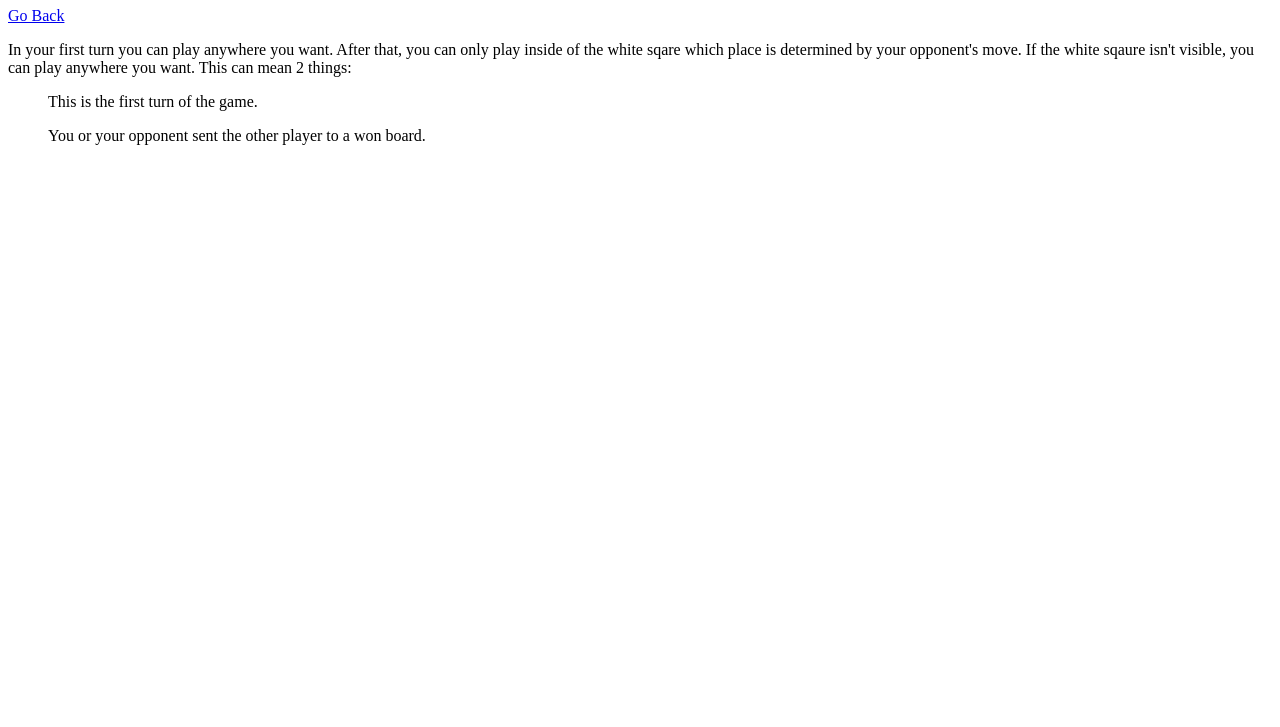
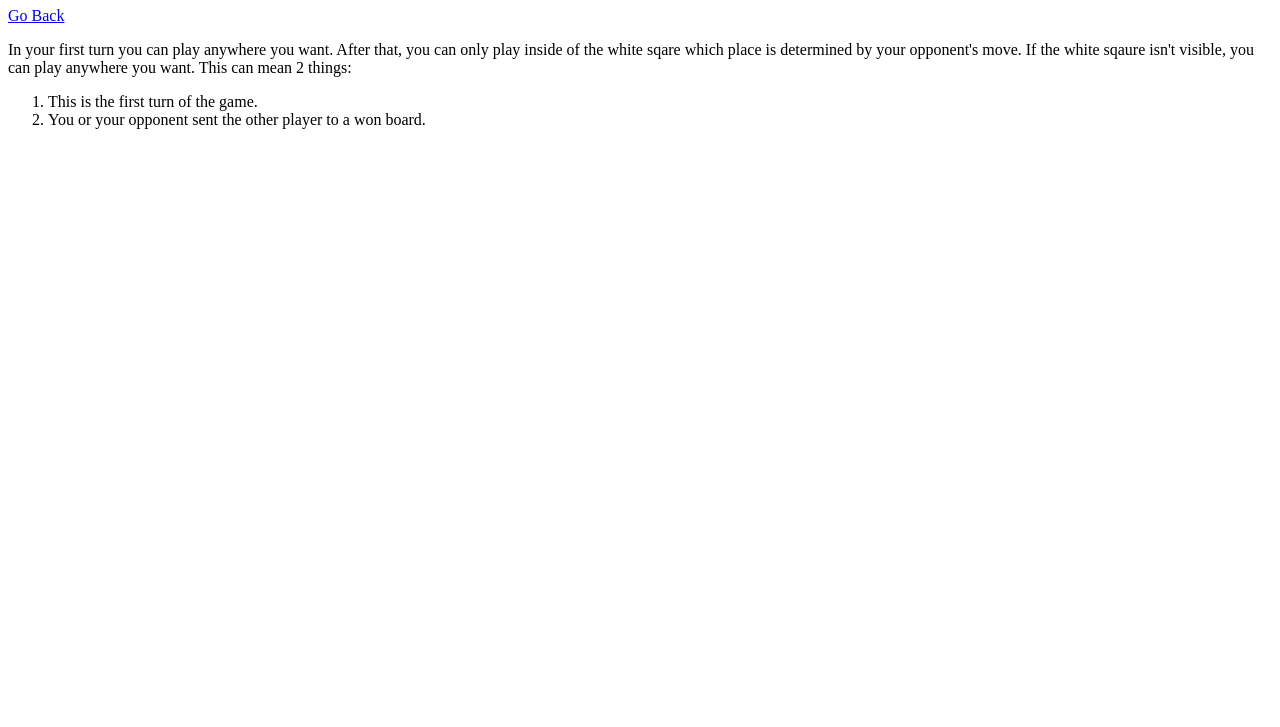
Before and after one commit to ultimate-tictac/ultimate-tictac.github.io, a plain HTML site: page how-to-play.html in a window 1280 px wide. Shown: the part 73-800 px from the top of the page. Drawn offline with Linux system fonts and the light colour scheme.

Commit message:
Update how-to-play.html

```diff
--- a/how-to-play.html
+++ b/how-to-play.html
@@ -6,8 +6,10 @@
   <p>In your first turn you can play anywhere you want.
   After that, you can only play inside of the white sqare which place is determined by your opponent's move.
   If the white sqaure isn't visible, you can play anywhere you want. This can mean 2 things:</p>
-  <ol>This is the first turn of the game.</ol>
-  <ol>You or your opponent sent the other player to a won board.
+  <ol>
+  <li>This is the first turn of the game.</li>
+  <li>You or your opponent sent the other player to a won board.</li>
+  </ol>
   <p><b>
 </body>
 </html>
```
